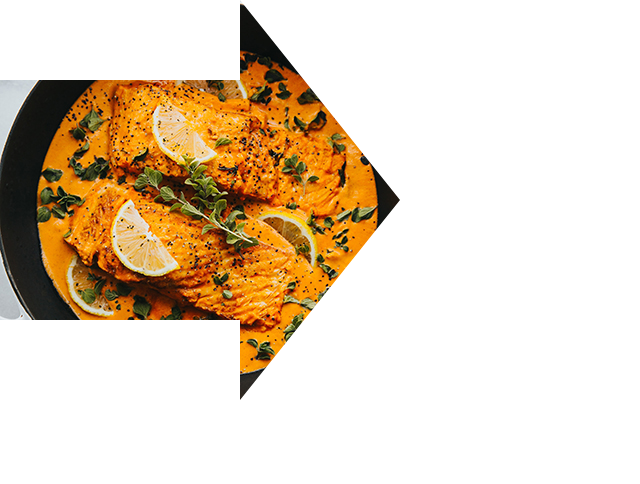
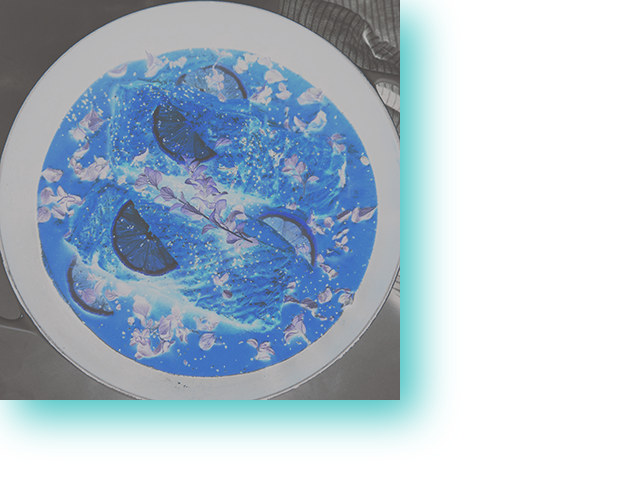
Before and after one commit to Arslan49sp/lectures, a plain HTML site: page Lect_15/index.html in a window 1280 px wide. Shown: the whole page, without its empty margins (0-640 px from the left). Drawn offline with Linux system fonts and the light colour scheme.

Commit message:
explain css filters

```diff
--- a/Lect_15/styles.css
+++ b/Lect_15/styles.css
@@ -33,14 +33,6 @@
   background: url("../images/image/css_sprites.png") -490px -10px;
 }
 
-.meal {
-  clip-path: polygon(
-    0% 20%,
-    60% 20%,
-    60% 0%,
-    100% 50%,
-    60% 100%,
-    60% 80%,
-    0% 80%
-  );
+.meal:hover {
+  filter: drop-shadow(16px 16px 20px red) invert(75%);
 }
```
